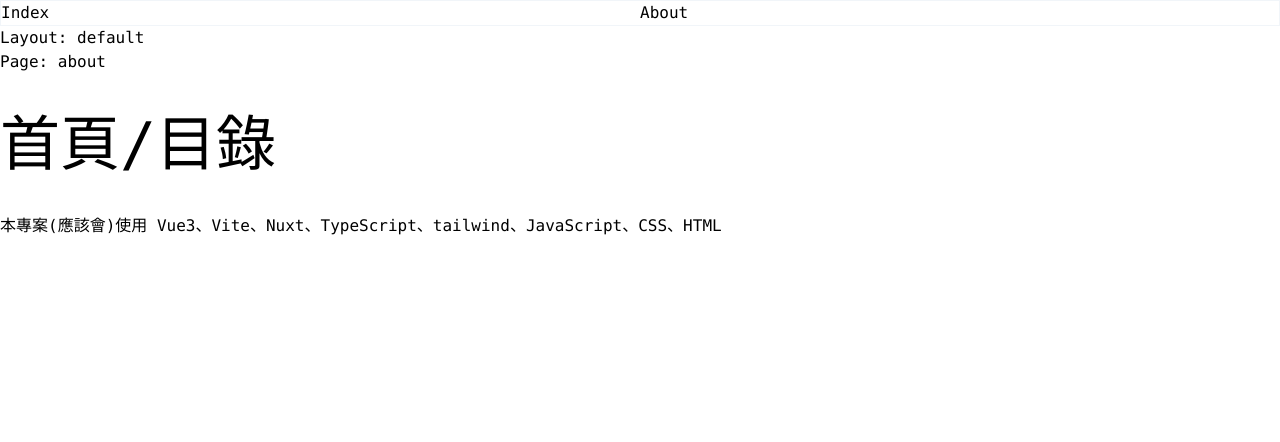
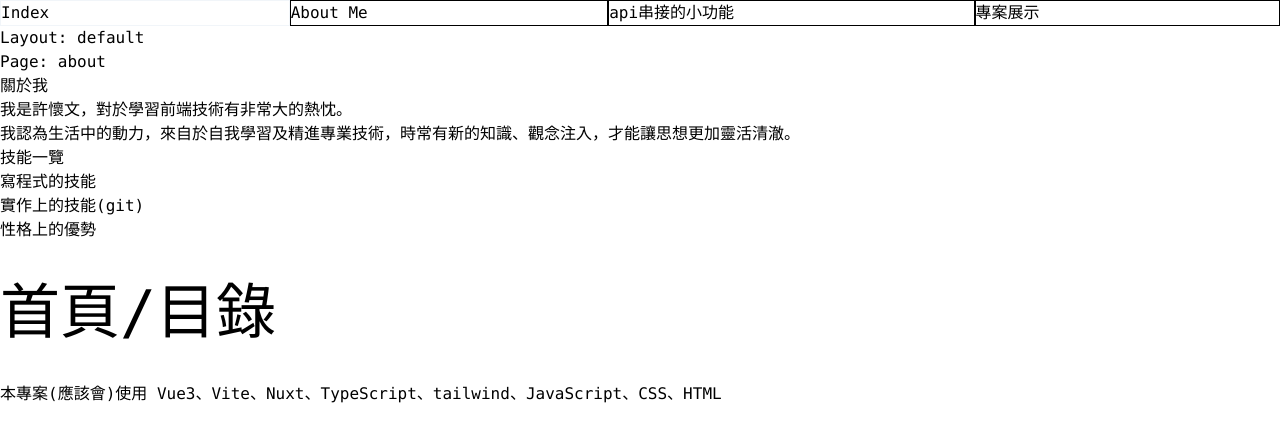
Before and after one commit to oeoeoyee/portfolio-nuxt, a Nuxt app: page /about in a window 1280 px wide. Shown: the top 442 px of the page. Built offline with nearby package versions, Linux system fonts and the light colour scheme.

Commit message:
202410102217-新增兩個頁面

```diff
--- a/app.vue
+++ b/app.vue
@@ -1,8 +1,10 @@
 <template>
   <div class="font-mono">
-    <ul class="flex flex-row border-solid	border-black border hover:border-slate-100">
-        <li class="flex-auto"><NuxtLink to="/">Index</NuxtLink></li>
-        <li class="flex-auto"><NuxtLink to="/about">About</NuxtLink></li>
+    <ul class="flex flex-row">
+        <NuxtLink class="flex-auto borer-solid	border-black border hover:border-slate-100" to="/"><li>Index</li></NuxtLink>
+        <NuxtLink class="flex-auto borer-solid	border-black border hover:border-slate-100" to="/about"><li>About Me</li></NuxtLink>
+        <NuxtLink class="flex-auto borer-solid	border-black border hover:border-slate-100" to="/APIfunctions"><li>api串接的小功能</li></NuxtLink>
+        <NuxtLink class="flex-auto borer-solid	border-black border hover:border-slate-100" to="/projects"><li>專案展示</li></NuxtLink>
     </ul>
     <!-- <NuxtRouteAnnouncer /> -->
     <!-- <NuxtWelcome /> -->
@@ -22,3 +24,7 @@
 <style>
 @import 'tailwindcss/tailwind.css';
 </style>
+
+<script setup>
+
+</script>
--- a/assets/css/tailwind.css
+++ b/assets/css/tailwind.css
@@ -1,3 +1,9 @@
 @tailwind base;
 @tailwind components;
 @tailwind utilities;
+
+/* @layer base {
+    :root {
+
+    }
+} */
--- /dev/null
+++ b/pages/APIfunctions.vue
@@ -0,0 +1,9 @@
+<script setup lang="ts"></script>
+
+<template>
+  <div>
+    Page: APIfunctions
+  </div>
+</template>
+
+<style scoped></style>
--- a/pages/about.vue
+++ b/pages/about.vue
@@ -3,6 +3,27 @@
 <template>
   <div>
     Page: about
+    <div>
+      <h2>關於我</h2>
+      <p>
+        我是許懷文，對於學習前端技術有非常大的熱忱。
+        <br>我認為生活中的動力，來自於自我學習及精進專業技術，時常有新的知識、觀念注入，才能讓思想更加靈活清澈。
+      </p>
+    </div>
+    <div>
+      <h2>技能一覽</h2>
+      <h3>寫程式的技能</h3>
+      <ul>
+        <li></li>
+        <li></li>
+        <li></li>
+        <li></li>
+        <li></li>
+        <li></li>
+      </ul>
+      <h3>實作上的技能(git)</h3>
+      <h3>性格上的優勢</h3>
+    </div>
   </div>
 </template>
 
--- /dev/null
+++ b/pages/projects.vue
@@ -0,0 +1,9 @@
+<script setup lang="ts"></script>
+
+<template>
+  <div>
+    Page: projects
+  </div>
+</template>
+
+<style scoped></style>
```
